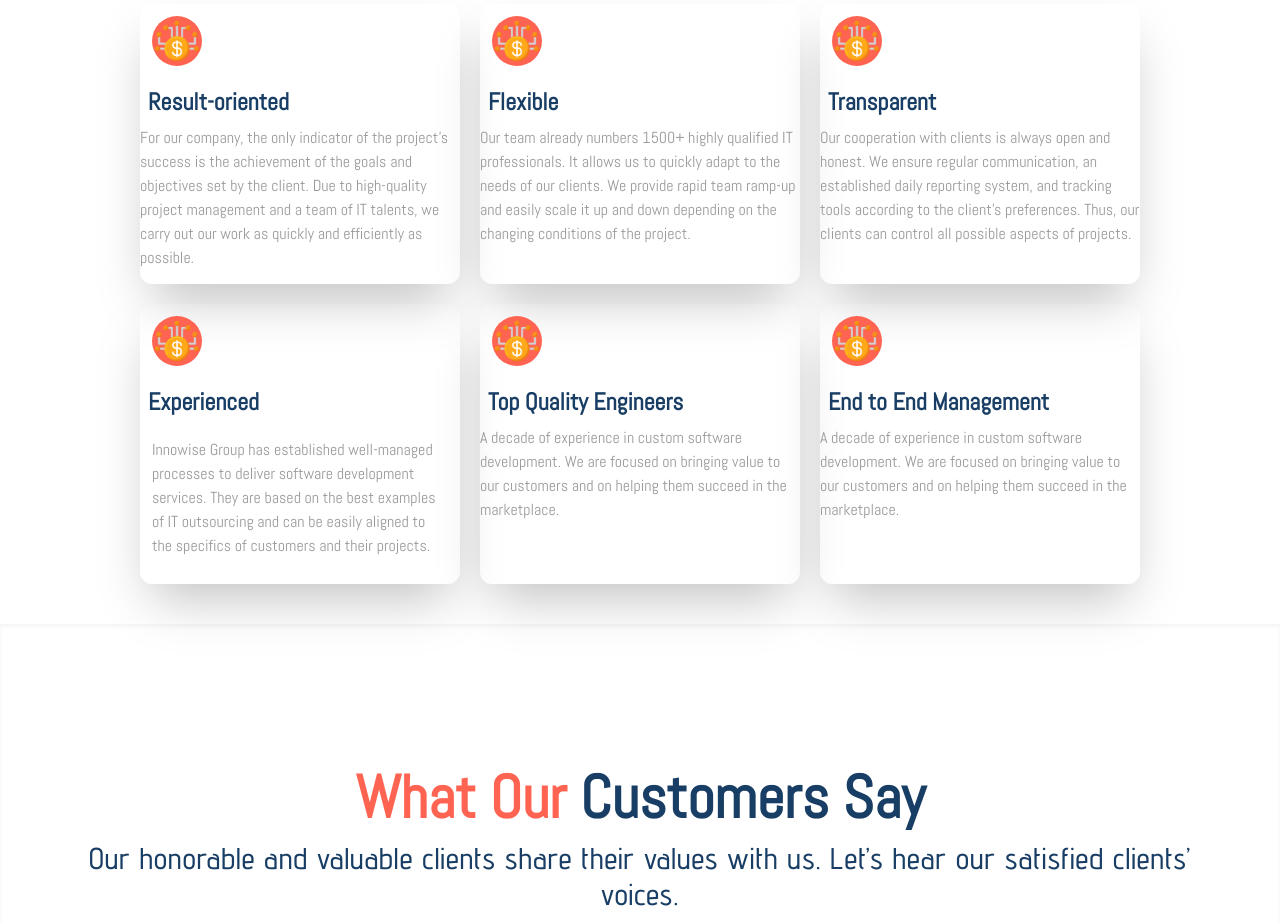
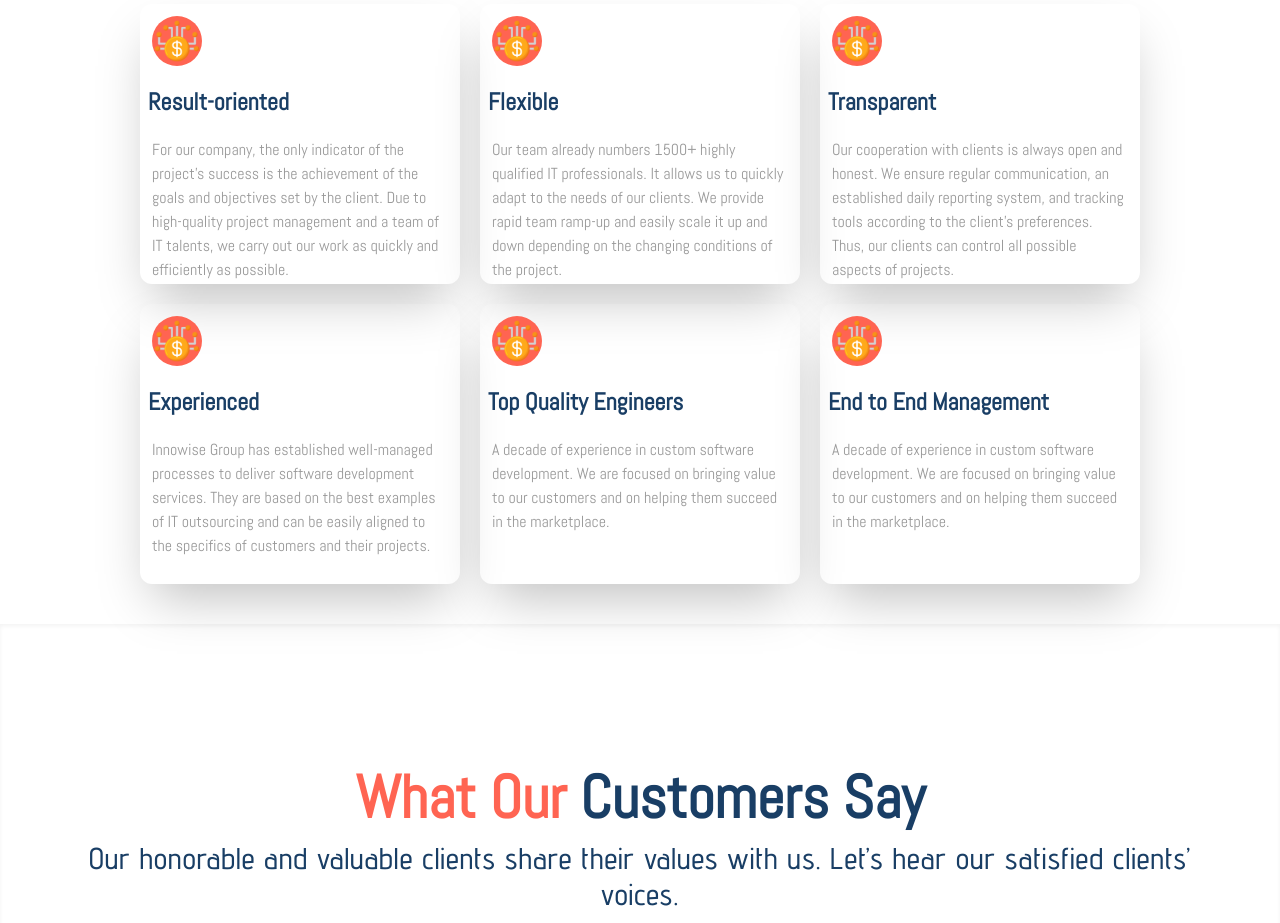
Before and after one commit to Vskar-Ghosh/nextzensoft, a React (Create React App) app: page / in a window 1280 px wide. Shown: the part 2360-3283 px from the top of the page. Built offline with nearby package versions, Linux system fonts and the light colour scheme.

Commit message:
coflict commit

```diff
--- a/src/components/HomePageCompnents.js/OurServices.js
+++ b/src/components/HomePageCompnents.js/OurServices.js
@@ -28,7 +28,7 @@ const OurServices = () => {
             <h2 className="font-abelPro text-2xl text-[#193E65] font-bold p-2 ">
               Result-oriented
             </h2>
-            <p className="font-abelPro text-[#999999]">
+            <p className="font-abelPro text-[#999999] p-3">
               For our company, the only indicator of the project’s success is
               the achievement of the goals and objectives set by the client. Due
               to high-quality project management and a team of IT talents, we
@@ -48,7 +48,7 @@ const OurServices = () => {
             <h2 className="font-abelPro text-2xl text-[#193E65] font-bold p-2 mt-3">
               Flexible
             </h2>
-            <p className="font-abelPro text-[#999999]">
+            <p className="font-abelPro text-[#999999] p-3">
               Our team already numbers 1500+ highly qualified IT professionals.
               It allows us to quickly adapt to the needs of our clients. We
               provide rapid team ramp-up and easily scale it up and down
@@ -69,7 +69,7 @@ const OurServices = () => {
             <h2 className="font-abelPro text-2xl text-[#193E65] font-bold p-2 mt-3">
               Transparent
             </h2>
-            <p className="font-abelPro text-[#999999]">
+            <p className="font-abelPro text-[#999999] p-3">
               Our cooperation with clients is always open and honest. We ensure
               regular communication, an established daily reporting system, and
               tracking tools according to the client’s preferences. Thus, our
@@ -111,7 +111,7 @@ const OurServices = () => {
             <h2 className="font-abelPro text-2xl text-[#193E65] font-bold p-2 ">
               Top Quality Engineers
             </h2>
-            <p className="font-abelPro text-[#999999]">
+            <p className="font-abelPro text-[#999999] p-3">
               A decade of experience in custom software development. We are
               focused on bringing value to our customers and on helping them
               succeed in the marketplace.
@@ -131,7 +131,7 @@ const OurServices = () => {
             <h2 className="font-abelPro text-2xl text-[#193E65] font-bold p-2 hover:text-coralred ">
               End to End Management
             </h2>
-            <p className="font-abelPro text-[#999999]">
+            <p className="font-abelPro text-[#999999] p-3">
               A decade of experience in custom software development. We are
               focused on bringing value to our customers and on helping them
               succeed in the marketplace.
```
